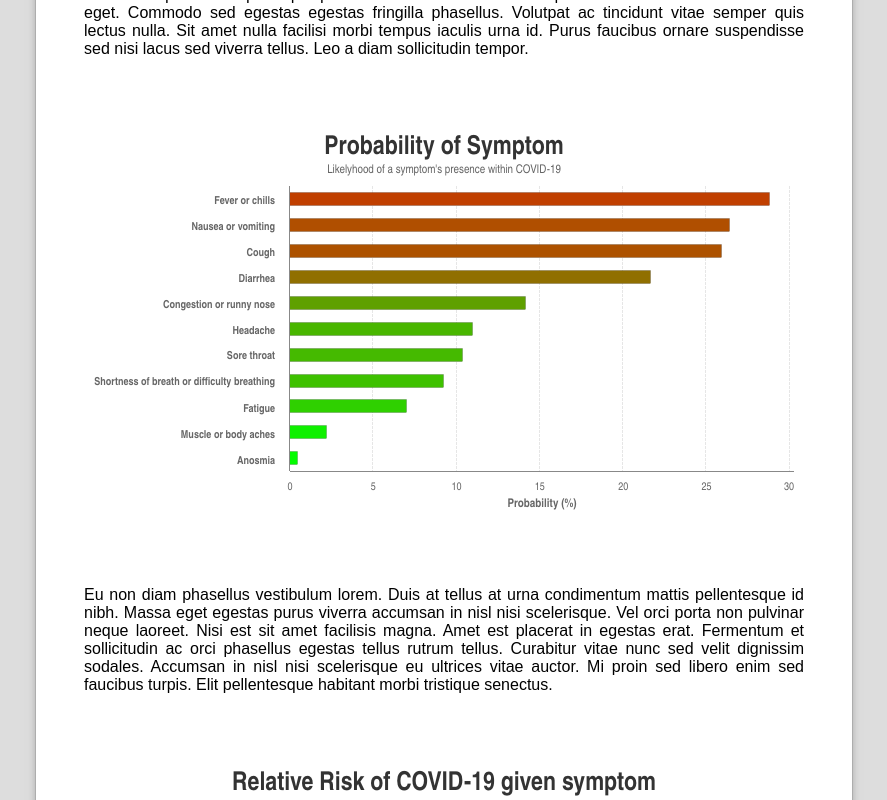
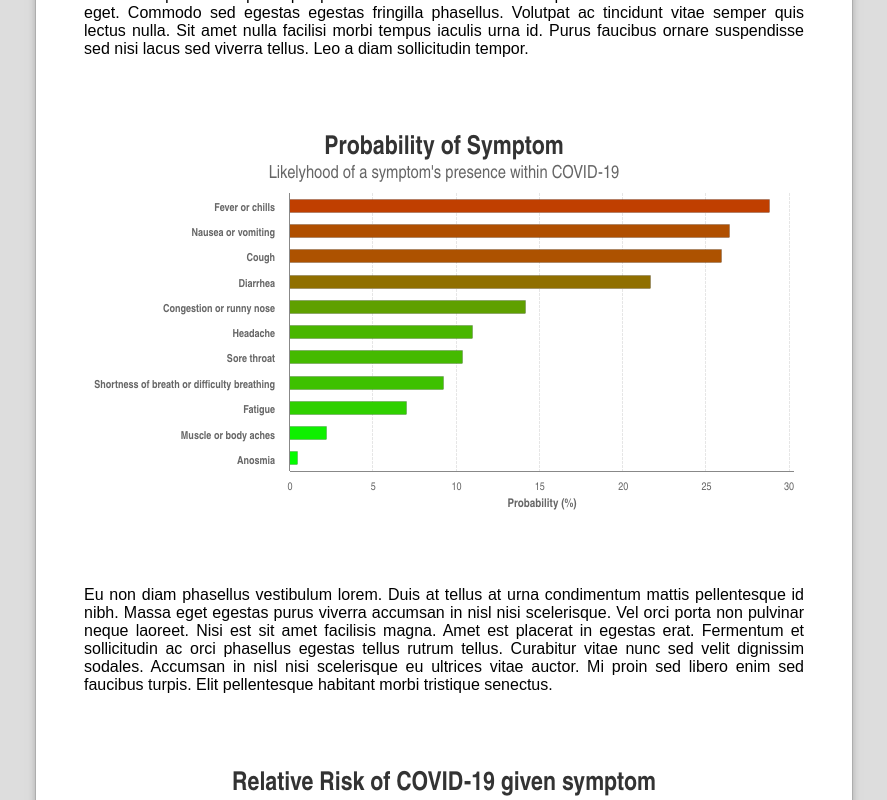
Before and after one commit to smart-on-fhir/covid-symptom-risk-ctakes, a React (Create React App) app: page / in a window 1280 px wide. Shown: the part 1140-1940 px from the top of the page, without its empty margins (196-1083 px from the left). Built offline with nearby package versions, Linux system fonts and the light colour scheme.

Commit message:
Updating of font sizes

```diff
--- a/src/components/ProbabilityChart.tsx
+++ b/src/components/ProbabilityChart.tsx
@@ -24,7 +24,10 @@ export default function RelativeRiskChart({ data }: { data: Data })
             }
         },
         subtitle: {
-            text: "Likelyhood of a symptom's presence within COVID-19"
+            text: "Likelyhood of a symptom's presence within COVID-19",
+            style: {
+                fontSize: "18px"
+            },
         },
         xAxis: {
             categories: symptoms,
--- a/src/components/RelativeRiskChart.tsx
+++ b/src/components/RelativeRiskChart.tsx
@@ -18,7 +18,10 @@ export default function RelativeRiskChart({ data }: { data: Data })
             }
         },
         subtitle: {
-            text: "Relative Risk of having COVID-19, given the symptoms present"
+            text: "Relative Risk of having COVID-19, given the symptoms present",
+            style: {
+                fontSize: "18px"
+            },
         },
         xAxis: {
             categories: symptoms,
@@ -36,7 +39,7 @@ export default function RelativeRiskChart({ data }: { data: Data })
         },
         yAxis: {
             title: {
-                text: "<b> Relative Risk </b>"
+                text: "<b> Relative Risk </b>",
             },
             endOnTick: false,
             gridLineDashStyle: "ShortDash",
```
